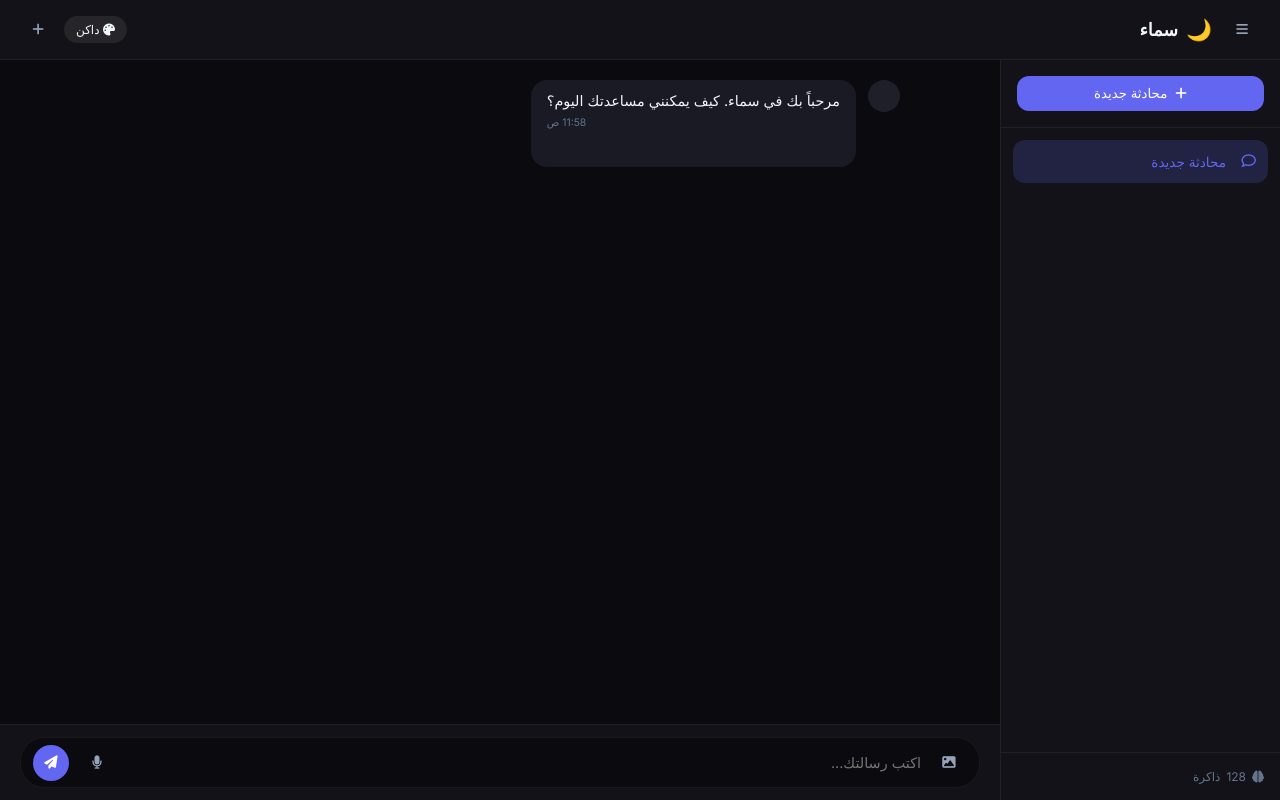
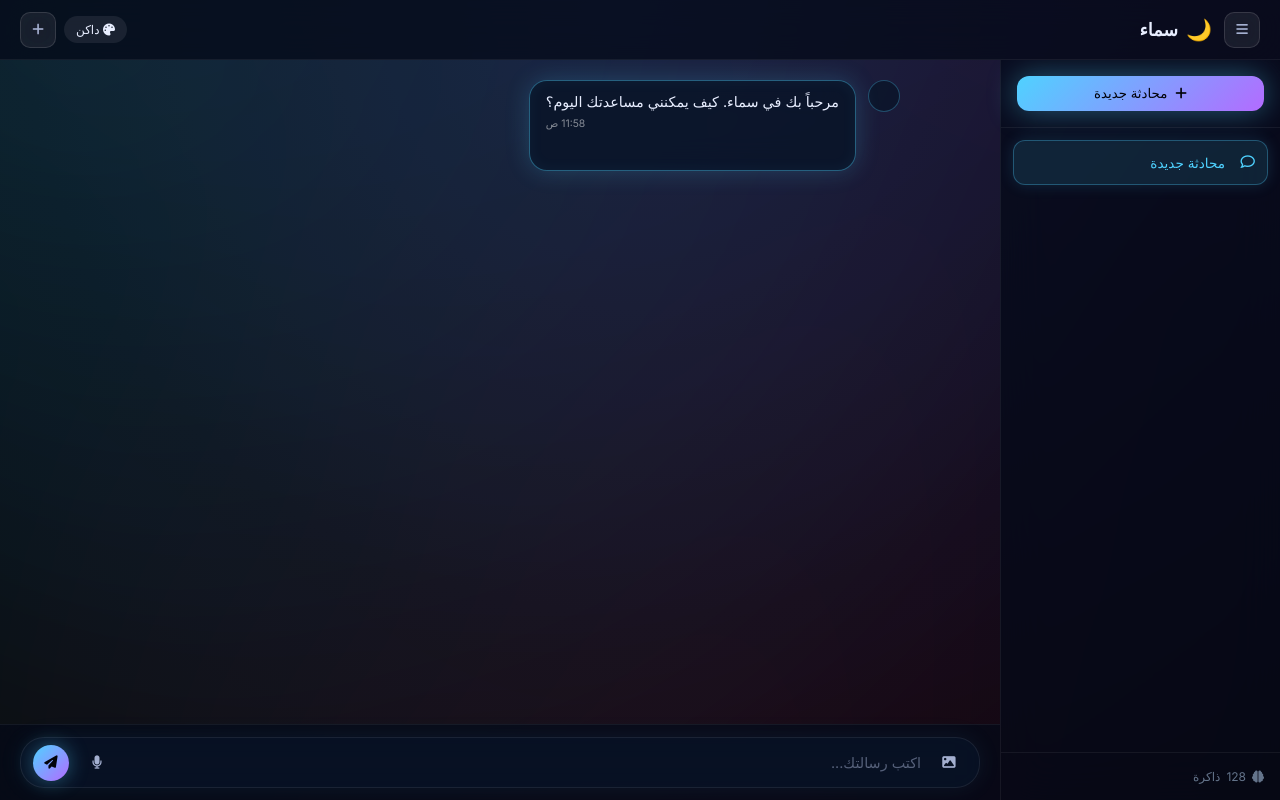
Before and after one commit to aicoogoo-lab/Coogoo-ai, a Flask app: page / in a window 1280 px wide. Run offline with Flask 3, Linux system fonts and the light colour scheme; parts of the project's set-up code (start-up, migrations or seed data) failed here and were passed over.

Commit message:
Update core.css

```diff
--- a/static/css/core.css
+++ b/static/css/core.css
@@ -1,44 +1,71 @@
 /* ======================================================
-   سماء • التصميم الأساسي (نسخة أنيقة وعملية)
-   مستوحى من: Material 3 + Spotify + Lusion
+   سماء + HoloLiquid Neo-AI • التصميم الأساسي الموحد
+   مستوحى من: Material 3 + Spotify + Lusion + Holographic UI
    ====================================================== */
 
 :root {
-  --bg-primary: #0a0a0f;
-  --bg-secondary: #121218;
-  --bg-elevated: #1a1a24;
-  --surface: #1f1f2a;
-  --border: rgba(255,255,255,0.06);
-  --text-primary: #f1f5f9;
-  --text-secondary: #94a3b8;
+  /* ألوان أساسية */
+  --bg-primary: #02030a;
+  --bg-secondary: #0a0f24;
+  --bg-elevated: #12182a;
+  --surface: rgba(10, 20, 40, 0.55);
+  --border: rgba(255, 255, 255, 0.08);
+  --text-primary: #e8eeff;
+  --text-secondary: #a4b0d0;
   --text-muted: #64748b;
-  --accent: #6366f1;
-  --accent-hover: #818cf8;
-  --accent-glow: rgba(99,102,241,0.2);
+
+  /* ألوان مميزة */
+  --accent: #4fd2ff;
+  --accent-hover: #7adcff;
+  --accent-glow: rgba(79, 210, 255, 0.25);
+  --accent-secondary: #b36bff;
+  --accent-secondary-glow: rgba(179, 107, 255, 0.25);
+  --accent-tertiary: #ff4f7b;
+
+  /* حالة */
   --success: #10b981;
   --error: #ef4444;
   --warning: #f59e0b;
+
+  /* أنصاف أقطار */
   --radius-sm: 8px;
   --radius-md: 12px;
-  --radius-lg: 16px;
+  --radius-lg: 18px;
   --radius-xl: 24px;
-  --transition: all 0.2s ease;
+
+  /* حركة */
+  --transition: all 0.25s ease-out;
+  --transition-med: 0.4s ease-out;
+
+  /* ظلال */
+  --shadow-glow-primary: 0 0 30px rgba(79, 210, 255, 0.4);
+  --shadow-glow-accent: 0 0 30px rgba(179, 107, 255, 0.4);
+  --shadow-soft: 0 20px 50px rgba(0, 0, 0, 0.7);
+
+  /* تأثيرات */
+  --blur-strong: 24px;
+  --blur-soft: 16px;
 }
 
-/* الثيم الفاتح */
+/* ============================
+   الثيم الفاتح
+   ============================ */
 body.light-theme {
-  --bg-primary: #f8fafc;
+  --bg-primary: #f0f4ff;
   --bg-secondary: #ffffff;
-  --bg-elevated: #f1f5f9;
-  --surface: #e2e8f0;
-  --border: rgba(0,0,0,0.08);
-  --text-primary: #0f172a;
+  --bg-elevated: #e8ecf8;
+  --surface: rgba(255, 255, 255, 0.7);
+  --border: rgba(0, 0, 0, 0.08);
+  --text-primary: #0a0f24;
   --text-secondary: #475569;
   --text-muted: #64748b;
   --accent: #4f46e5;
   --accent-hover: #6366f1;
 }
 
+/* ============================
+   أساسيات عامة
+   ============================ */
 * {
   margin: 0;
   padding: 0;
@@ -46,15 +73,51 @@ body.light-theme {
 }
 
 body {
-  background: var(--bg-primary);
+  background: radial-gradient(circle at top, #0a0f24, #02030a 60%, #000000);
   color: var(--text-primary);
   font-family: 'Inter', system-ui, -apple-system, sans-serif;
   height: 100dvh;
   overflow: hidden;
   transition: var(--transition);
+  overflow-x: hidden;
 }
 
-/* سكرول بار */
+/* ============================
+   تأثير ضوء هولوغرافي خلفي
+   ============================ */
+body::before {
+  content: "";
+  position: fixed;
+  inset: -20%;
+  background:
+    radial-gradient(circle at 20% 20%, rgba(79, 210, 255, 0.25), transparent 60%),
+    radial-gradient(circle at 80% 0%, rgba(179, 107, 255, 0.25), transparent 60%),
+    radial-gradient(circle at 50% 100%, rgba(255, 79, 123, 0.18), transparent 60%);
+  filter: blur(60px);
+  opacity: 0.55;
+  z-index: -1;
+  animation: holoFloat 18s ease-in-out infinite alternate;
+  pointer-events: none;
+}
+
+@keyframes holoFloat {
+  0% {
+    transform: scale(1);
+    opacity: 0.45;
+  }
+  50% {
+    transform: scale(1.1);
+    opacity: 0.75;
+  }
+  100% {
+    transform: scale(1.05);
+    opacity: 0.55;
+  }
+}
+
+/* ============================
+   سكرول بار أنيق
+   ============================ */
 ::-webkit-scrollbar {
   width: 4px;
 }
@@ -62,15 +125,18 @@ body {
   background: transparent;
 }
 ::-webkit-scrollbar-thumb {
-  background: var(--text-muted);
+  background: rgba(79, 210, 255, 0.5);
   border-radius: 10px;
 }
 
-/* Header */
+/* ============================
+   Header
+   ============================ */
 .app-header {
   height: 60px;
-  background: var(--bg-secondary);
-  border-bottom: 1px solid var(--border);
+  background: rgba(5, 10, 25, 0.75);
+  border-bottom: 1px solid rgba(255, 255, 255, 0.06);
+  backdrop-filter: blur(var(--blur-strong));
   display: flex;
   align-items: center;
   justify-content: space-between;
@@ -86,8 +152,8 @@ body {
 }
 
 .icon-btn {
-  background: transparent;
-  border: none;
+  background: rgba(255, 255, 255, 0.08);
+  border: 1px solid rgba(255, 255, 255, 0.12);
   color: var(--text-secondary);
   width: 36px;
   height: 36px;
@@ -97,11 +163,14 @@ body {
   display: flex;
   align-items: center;
   justify-content: center;
+  backdrop-filter: blur(12px);
 }
 
 .icon-btn:hover {
-  background: var(--surface);
+  background: rgba(79, 210, 255, 0.15);
   color: var(--text-primary);
+  box-shadow: 0 0 15px rgba(79, 210, 255, 0.25);
+  border-color: rgba(79, 210, 255, 0.4);
 }
 
 .logo {
@@ -122,33 +191,38 @@ body {
   gap: 8px;
 }
 
-/* Main Layout */
+/* ============================
+   Main Layout
+   ============================ */
 .app-main {
   display: flex;
   height: calc(100dvh - 60px);
   overflow: hidden;
 }
 
-/* Sidebar */
+/* ============================
+   Sidebar - زجاجية هولوغرافية
+   ============================ */
 .sidebar {
   width: 280px;
-  background: var(--bg-secondary);
-  border-left: 1px solid var(--border);
+  background: rgba(5, 10, 25, 0.75);
+  border-left: 1px solid rgba(255, 255, 255, 0.06);
+  backdrop-filter: blur(22px);
   display: flex;
   flex-direction: column;
-  transition: transform 0.3s ease;
+  transition: transform 0.3s ease, left 0.3s ease;
   z-index: 20;
 }
 
 .sidebar-header {
   padding: 16px;
-  border-bottom: 1px solid var(--border);
+  border-bottom: 1px solid rgba(255, 255, 255, 0.06);
 }
 
 .new-session-btn {
   width: 100%;
-  background: var(--accent);
-  color: white;
+  background: linear-gradient(135deg, var(--accent), var(--accent-secondary));
+  color: #02030a;
   border: none;
   padding: 10px;
   border-radius: var(--radius-md);
@@ -159,10 +233,13 @@ body {
   align-items: center;
   justify-content: center;
   gap: 8px;
+  box-shadow: var(--shadow-glow-primary);
 }
 
 .new-session-btn:hover {
-  background: var(--accent-hover);
+  background: linear-gradient(135deg, var(--accent-hover), var(--accent-secondary));
+  transform: translateY(-1px);
+  box-shadow: 0 0 30px rgba(79, 210, 255, 0.5);
 }
 
 .sessions-list {
@@ -197,12 +274,15 @@ body {
 }
 
 .session-item:hover {
-  background: var(--surface);
+  background: rgba(79, 210, 255, 0.08);
+  border: 1px solid rgba(79, 210, 255, 0.2);
 }
 
 .session-item.active {
-  background: var(--accent-glow);
+  background: rgba(79, 210, 255, 0.12);
   color: var(--accent);
+  border: 1px solid rgba(79, 210, 255, 0.3);
+  box-shadow: 0 0 15px rgba(79, 210, 255, 0.15);
 }
 
 .delete-session {
@@ -287,7 +373,8 @@ body {
 .message-avatar {
   width: 32px;
   height: 32px;
-  background: var(--surface);
+  background: rgba(10, 20, 40, 0.75);
+  border: 1px solid rgba(79, 210, 255, 0.3);
   border-radius: 50%;
   display: flex;
   align-items: center;
@@ -296,21 +383,35 @@ body {
 }
 
 .message.user .message-avatar {
-  background: var(--accent);
-  color: white;
+  background: linear-gradient(135deg, var(--accent), var(--accent-secondary));
+  border: none;
+  color: #02030a;
 }
 
-.message-bubble {
+/* فقاعة المساعد */
+.message.assistant .message-bubble {
   max-width: 70%;
-  background: var(--bg-elevated);
+  background: rgba(10, 20, 40, 0.85);
+  border: 1px solid rgba(79, 210, 255, 0.4);
+  box-shadow: 0 0 25px rgba(79, 210, 255, 0.2),
+              inset 0 0 15px rgba(79, 210, 255, 0.05);
   border-radius: var(--radius-lg);
   padding: 10px 16px;
   position: relative;
+  color: var(--text-primary);
+  backdrop-filter: blur(var(--blur-soft));
 }
 
+/* فقاعة المستخدم */
 .message.user .message-bubble {
-  background: var(--accent);
-  color: white;
+  max-width: 70%;
+  background: linear-gradient(135deg, var(--accent), var(--accent-secondary));
+  color: #02030a;
+  box-shadow: 0 0 25px rgba(79, 210, 255, 0.4),
+              0 0 40px rgba(179, 107, 255, 0.3);
+  border-radius: var(--radius-lg);
+  padding: 10px 16px;
+  position: relative;
 }
 
 .message-text {
@@ -325,16 +426,18 @@ body {
 
 .message-time {
   font-size: 0.65rem;
-  color: var(--text-muted);
+  color: rgba(255, 255, 255, 0.5);
   margin-top: 4px;
   text-align: left;
 }
 
 .message.user .message-time {
-  color: rgba(255,255,255,0.6);
+  color: rgba(0, 0, 0, 0.4);
 }
 
-/* Message Actions (أزرار النسخ والمشاركة) */
+/* ============================
+   Message Actions (نسخ/مشاركة)
+   ============================ */
 .message-actions {
   display: flex;
   gap: 8px;
@@ -398,10 +509,13 @@ body {
   30% { transform: scale(1.2); opacity: 1; }
 }
 
-/* Input Area */
+/* ============================
+   Input Area
+   ============================ */
 .input-area {
-  background: var(--bg-secondary);
-  border-top: 1px solid var(--border);
+  background: rgba(5, 10, 25, 0.75);
+  border-top: 1px solid rgba(255, 255, 255, 0.06);
+  backdrop-filter: blur(var(--blur-strong));
   padding: 12px 20px;
 }
 
@@ -431,16 +547,24 @@ body {
   color: var(--text-muted);
   cursor: pointer;
   padding: 4px;
+  transition: var(--transition);
 }
 
+.remove-preview:hover {
+  color: var(--accent-tertiary);
+}
+
+/* حاوية الإدخال الزجاجية */
 .input-wrapper {
   display: flex;
   align-items: flex-end;
   gap: 10px;
-  background: var(--bg-primary);
-  border: 1px solid var(--border);
+  background: rgba(10, 20, 40, 0.75);
+  border: 1px solid rgba(255, 255, 255, 0.08);
   border-radius: var(--radius-xl);
   padding: 6px 12px;
+  backdrop-filter: blur(18px);
+  box-shadow: 0 0 25px rgba(79, 210, 255, 0.08);
 }
 
 .input-action {
@@ -475,10 +600,15 @@ body {
   max-height: 120px;
 }
 
+#message-input::placeholder {
+  color: rgba(164, 176, 208, 0.5);
+}
+
+/* زر الإرسال */
 .send-btn {
-  background: var(--accent);
+  background: linear-gradient(135deg, var(--accent), var(--accent-secondary));
   border: none;
-  color: white;
+  color: #02030a;
   width: 36px;
   height: 36px;
   border-radius: 50%;
@@ -487,19 +617,25 @@ body {
   display: flex;
   align-items: center;
   justify-content: center;
+  box-shadow: 0 0 20px rgba(79, 210, 255, 0.4);
 }
 
 .send-btn:hover {
-  background: var(--accent-hover);
-  transform: scale(1.02);
+  background: linear-gradient(135deg, var(--accent-hover), var(--accent-secondary));
+  transform: scale(1.05);
+  box-shadow: 0 0 30px rgba(79, 210, 255, 0.6),
+              0 0 50px rgba(179, 107, 255, 0.3);
 }
 
 .send-btn:disabled {
   opacity: 0.5;
   cursor: not-allowed;
+  box-shadow: none;
 }
 
-/* Toast */
+/* ============================
+   Toast
+   ============================ */
 #toast-container {
   position: fixed;
   bottom: 20px;
```
Also changed, not shown: other parts of static/css/core.css (+56 -24 lines).
